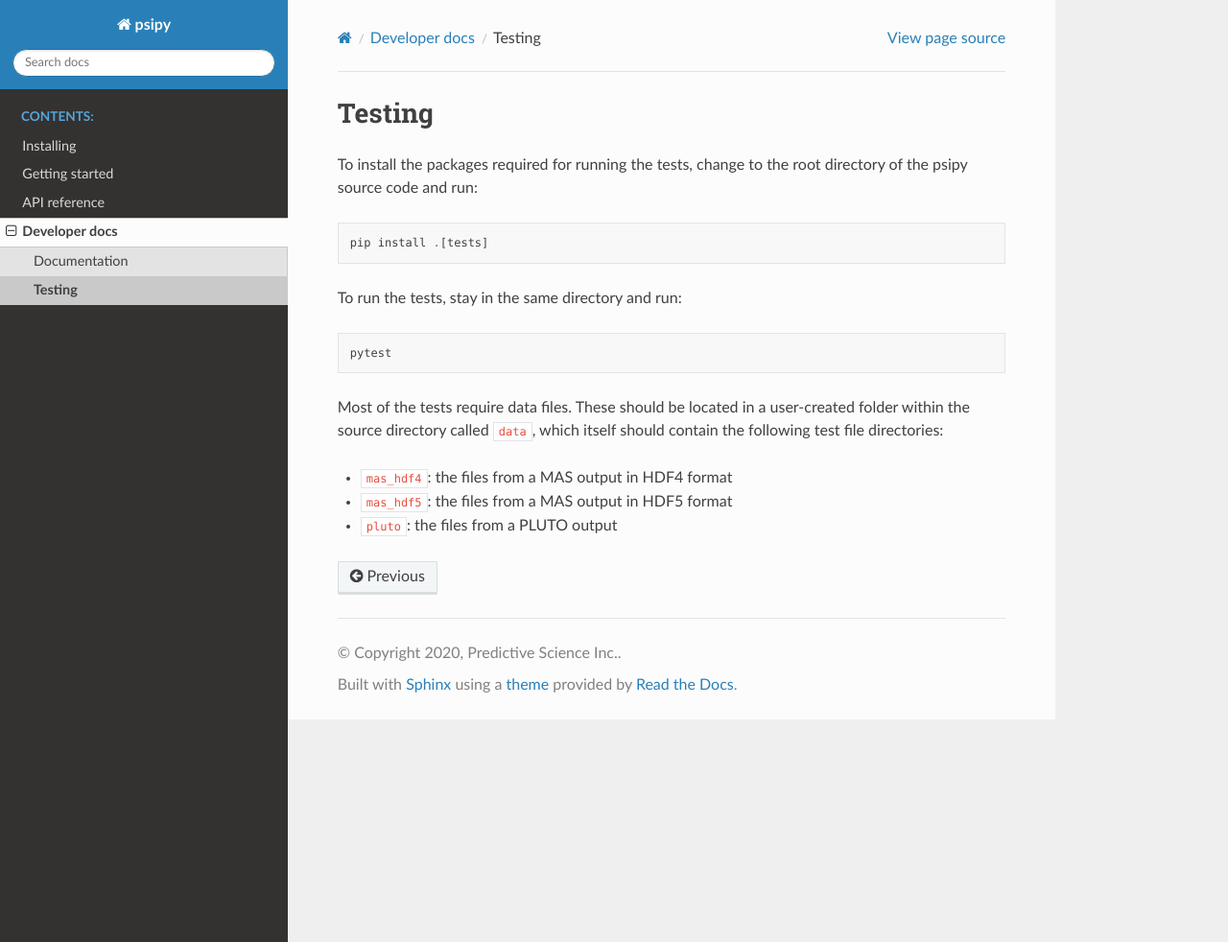
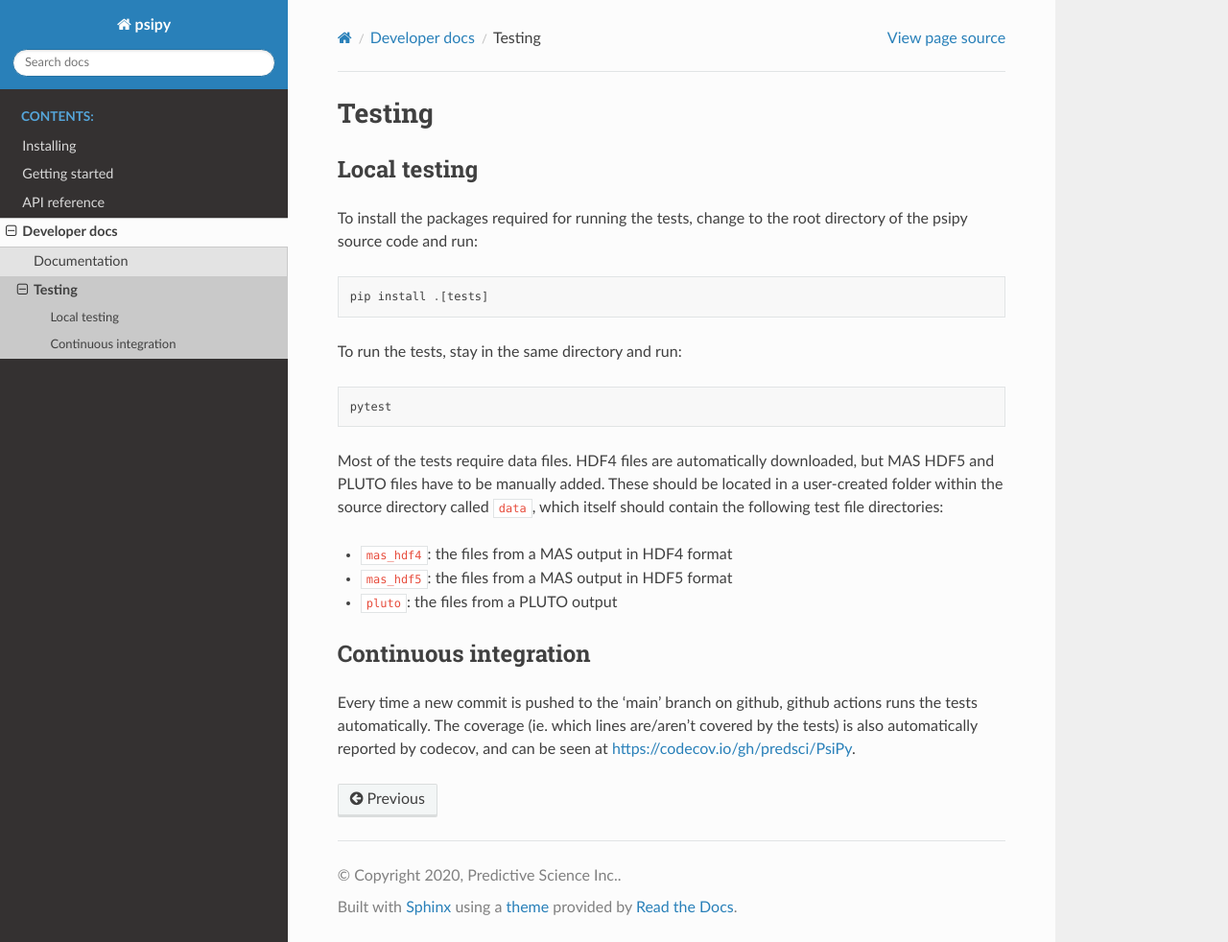
Before and after one commit to predsci/PsiPy, a Sphinx documentation site: the page built from docs/developer/tests.rst, in a window 1280 px wide and 982 px high. Shown: the whole window at 96% size. Built offline with Sphinx 7.4.7 and the Read the Docs theme 2.0.0, drawn with Linux system fonts in a browser that asks for light colours; pages that are not in the unit, such as notebooks, are missing from menus.

Commit message:
Update developer docs

```diff
--- a/docs/developer/tests.rst
+++ b/docs/developer/tests.rst
@@ -1,6 +1,8 @@
 Testing
 =======
 
+Local testing
+-------------
 To install the packages required for running the tests, change to the root
 directory of the psipy source code and run::
 
@@ -10,10 +12,18 @@ To run the tests, stay in the same directory and run::
 
   pytest
 
-Most of the tests require data files. These should be located in a user-created
+Most of the tests require data files. HDF4 files are automatically downloaded,
+but MAS HDF5 and PLUTO files have to be manually added. These should be located in a user-created
 folder within the source directory called :file:`data`, which itself should
 contain the following test file directories:
 
 - :file:`mas_hdf4`: the files from a MAS output in HDF4 format
 - :file:`mas_hdf5`: the files from a MAS output in HDF5 format
 - :file:`pluto`: the files from a PLUTO output
+
+Continuous integration
+----------------------
+Every time a new commit is pushed to the 'main' branch on github, github actions
+runs the tests automatically. The coverage (ie. which lines are/aren't covered
+by the tests) is also automatically reported by codecov, and can be seen at
+https://codecov.io/gh/predsci/PsiPy.
```
